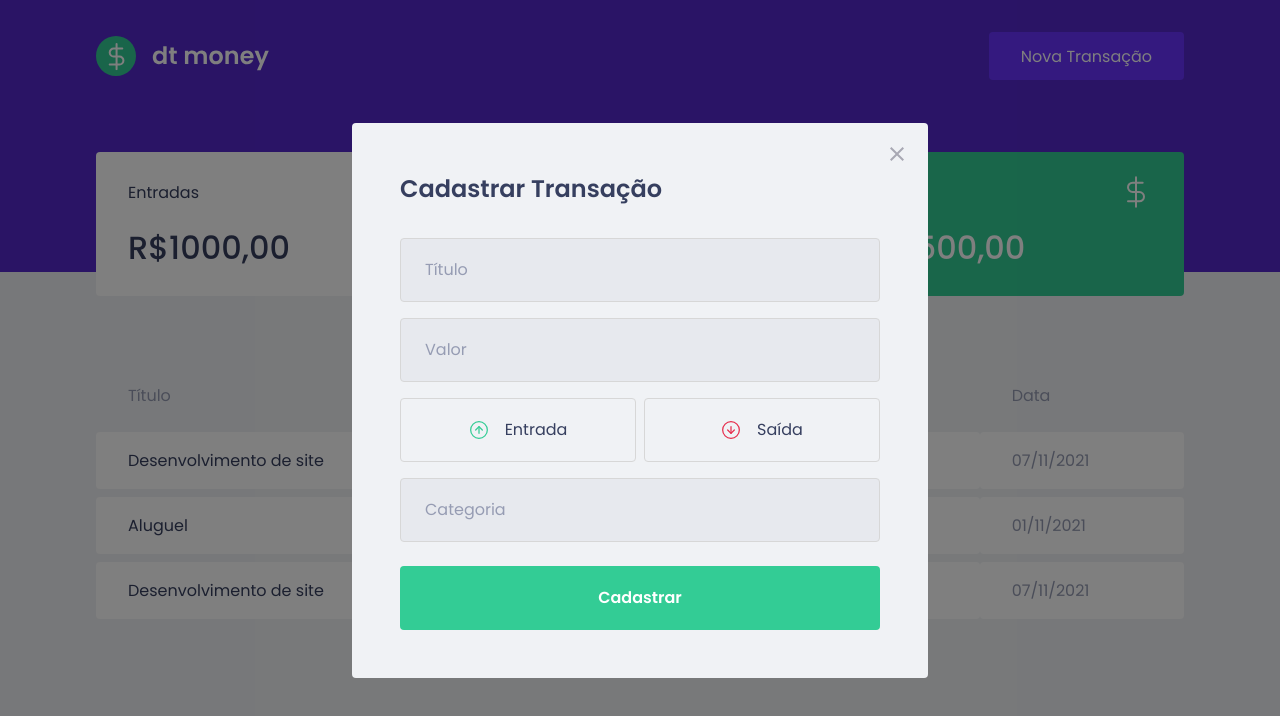
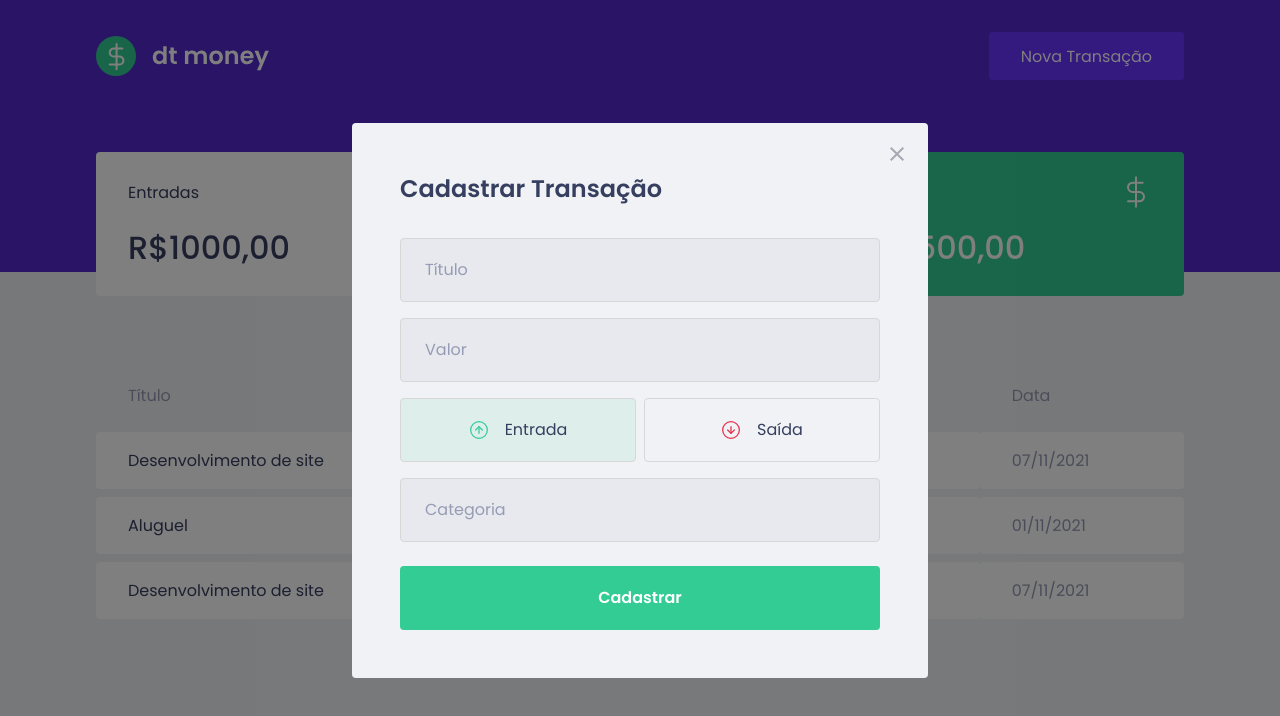
Before and after one commit to XandRules/Ignite-React-dtMoney, a React (Create React App) app: page / in a window 1280 px wide. Both pictures are taken after a click on the button "Nova Transação". Shown: the top 716 px of the page. Built offline with nearby package versions, Linux system fonts and the light colour scheme; no server answers; what miragejs would draw is missing.

Commit message:
feat: funcionalidade e estilo aos botões de tipo

```diff
--- a/src/components/NewTransactionModal/index.tsx
+++ b/src/components/NewTransactionModal/index.tsx
@@ -1,9 +1,10 @@
 
 import Modal from 'react-modal';
-import { Container, TransactionsTypeContainer } from './styles';
+import { Container, RadioBox, TransactionsTypeContainer } from './styles';
 import closeImg from '../../assets/close.svg';
 import incomeImg from '../../assets/income.svg';
 import outcomeImg from '../../assets/outcome.svg';
+import { useState } from 'react';
 
 interface NewTransactionModalProps {
     isOpen: boolean;
@@ -11,6 +12,9 @@
 }
 
 export function NewTransactionModal({isOpen, onRequestClose} :NewTransactionModalProps) {
+
+    const [type, setType] = useState('deposit');
+
     return (
         <Modal
         isOpen={isOpen}
@@ -29,15 +33,23 @@
                 <input placeholder="Título" />
                 <input placeholder="Valor" type="number" />
                 <TransactionsTypeContainer>
-                    <button type="button">
+                    <RadioBox type="button"
+                    onClick={()=> { setType('deposit'); }}
+                    isActive={type === 'deposit'}
+                    activeColor="green"
+                    >
                         <img src={incomeImg} alt="Entrada" />
                         <span>Entrada</span>
-                    </button>
+                    </RadioBox>
 
-                    <button type="button">
+                    <RadioBox type="button"
+                    onClick={()=> { setType('withdraw'); }}
+                    isActive={type === 'withdraw'}
+                    activeColor="red"
+                    >
                         <img src={outcomeImg} alt="Saída" />
                         <span>Saída</span>
-                    </button>
+                    </RadioBox>
                 </TransactionsTypeContainer>
                 <input placeholder="Categoria"></input>
                 <button type="submit">Cadastrar</button>
--- a/src/components/NewTransactionModal/styles.ts
+++ b/src/components/NewTransactionModal/styles.ts
@@ -1,5 +1,5 @@
 import styled from "styled-components";
-import { darken } from "polished";
+import { darken, transparentize } from "polished";
 
 export const Container = styled.form`
    h2 {
@@ -57,11 +57,26 @@
     grid-template-columns: 1fr 1fr;
     gap: 0.5rem;
 
-    button {
+`;
+
+interface RadioBoxProps {
+    isActive: boolean;
+    activeColor: 'green' | 'red';
+}
+
+const colors = {
+    green: '#35cc95',
+    red: '#e52e4d'
+}
+
+export const RadioBox = styled.button<RadioBoxProps>`
     height: 4rem;
     border: 1px solid #d7d7d7;
     border-radius: 0.25rem;
-        background: transparent;
+    background: ${(props)=> props.isActive
+        ? transparentize(0.9 , colors[props.activeColor])
+        : 'transparent'
+    };
 
     display: flex;
     align-items: center;
@@ -84,6 +99,4 @@
         font-size: 1rem;
         color: var(--text-title);
     }
-
-    }
 `;
```
Lines whose indentation alone changed are shown as unchanged.
